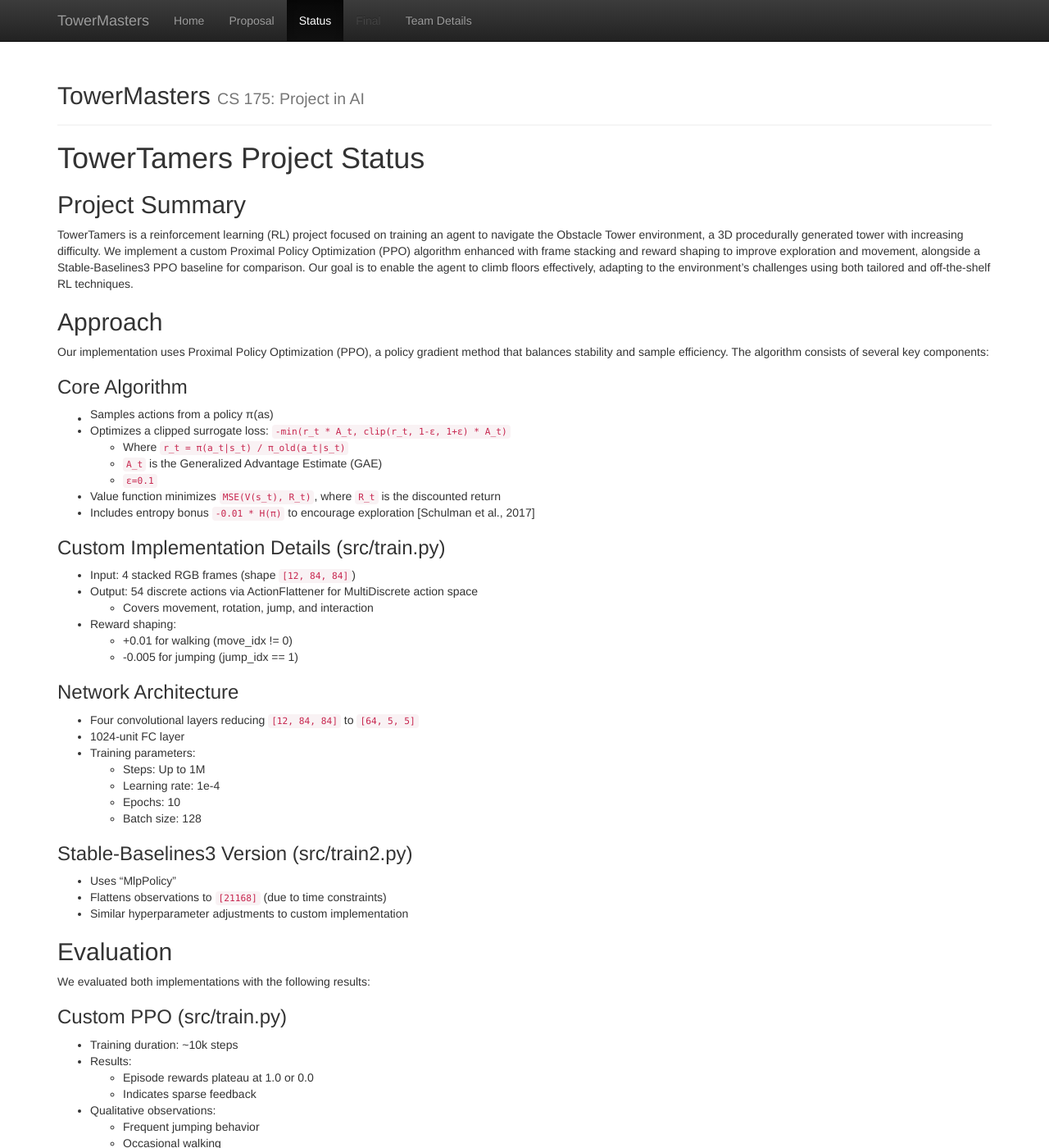
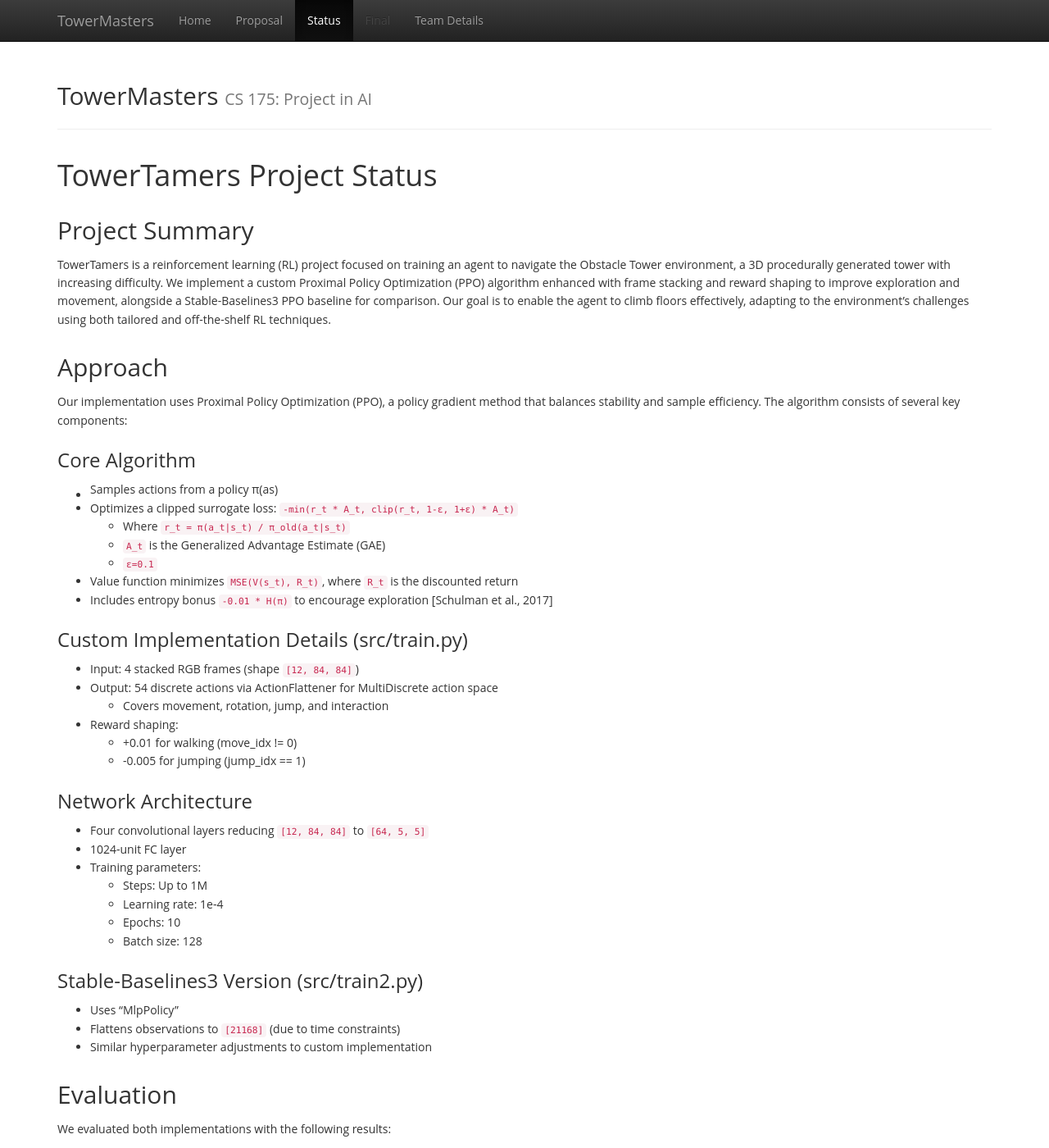
Before and after one commit to andrewzho/TowerMasters, a Jekyll site: the page built from docs/status.md, in a window 1280 px wide and 1400 px high. Shown: the whole window at 82% size. Built offline with Jekyll 4.4.1, drawn with Linux system fonts in a browser that asks for light colours.

Commit message:
UI Changes

```diff
--- a/docs/css/custom.css
+++ b/docs/css/custom.css
@@ -4,10 +4,14 @@ html {
   position: relative;
   min-height: 100%;
 }
+
 body {
   /* Margin bottom by footer height */
   margin-bottom: 60px;
+  font-family: 'Open Sans', sans-serif;
+  line-height: 1.6;
 }
+
 .footer {
   position: absolute;
   bottom: 0;
@@ -17,14 +21,11 @@ body {
   background-color: #f5f5f5;
 }
 
-
-/* Custom page CSS
--------------------------------------------------- */
-/* Not required for template or sticky footer method. */
-
+/* Container styling (optional) */
 body > .container {
   padding: 60px 15px 0;
 }
+
 .container .text-muted {
   margin: 20px 0;
 }
@@ -37,3 +38,105 @@ body > .container {
 code {
   font-size: 80%;
 }
+
+/* Minimal Banner / Header
+-------------------------------------------------- */
+.banner {
+  display: flex;
+  flex-wrap: wrap; /* Allows wrapping on small screens */
+  align-items: center;
+  justify-content: space-between;
+  background-color: #f0f0f0; /* Light gray background */
+  padding: 30px;
+  border-radius: 4px;
+  margin-bottom: 20px;
+}
+
+.banner-text {
+  flex: 1 1 300px;
+  margin-right: 20px;
+}
+
+.banner-text h1 {
+  margin-top: 0;
+  margin-bottom: 0.5em;
+}
+
+.banner-text p {
+  margin-bottom: 1em;
+}
+
+.banner-image {
+  flex: 0 0 auto;
+  max-width: 300px; /* Adjust as desired */
+  margin-top: 10px;
+}
+
+.banner-image img {
+  max-width: 100%;
+  border-radius: 4px;
+}
+
+/* Buttons
+-------------------------------------------------- */
+.button {
+  display: inline-block;
+  padding: 10px 20px;
+  margin: 0.5em 0;
+  background-color: #007acc;
+  color: #fff;
+  border: none;
+  border-radius: 4px;
+  text-decoration: none;
+  font-size: 16px;
+  font-weight: bold;
+  transition: background-color 0.3s ease, box-shadow 0.3s ease;
+  box-shadow: 0 2px 4px rgba(0, 0, 0, 0.1);
+}
+
+.button:hover {
+  background-color: #005f99;
+  box-shadow: 0 4px 8px rgba(0, 0, 0, 0.15);
+}
+
+/* Responsive Images
+-------------------------------------------------- */
+img {
+  max-width: 100%;
+  height: auto;
+}
+
+/* Additional Spacing and Headings
+-------------------------------------------------- */
+h1, h2, h3 {
+  margin-top: 1em;
+  margin-bottom: 0.5em;
+}
+
+/* Optional Navigation Styling
+-------------------------------------------------- */
+.navbar {
+  background-color: #007acc;
+  overflow: hidden;
+}
+
+.navbar a {
+  float: left;
+  display: block;
+  color: #fff;
+  text-align: center;
+  padding: 14px 20px;
+  text-decoration: none;
+}
+
+.navbar a:hover {
+  background-color: #005f99;
+}
+
+/* Container for main content
+-------------------------------------------------- */
+.content {
+  max-width: 800px;
+  margin: 0 auto;
+  padding: 20px;
+}
```
Also changed, not shown: docs/index.md (+25 -20 lines), 1 other file.
